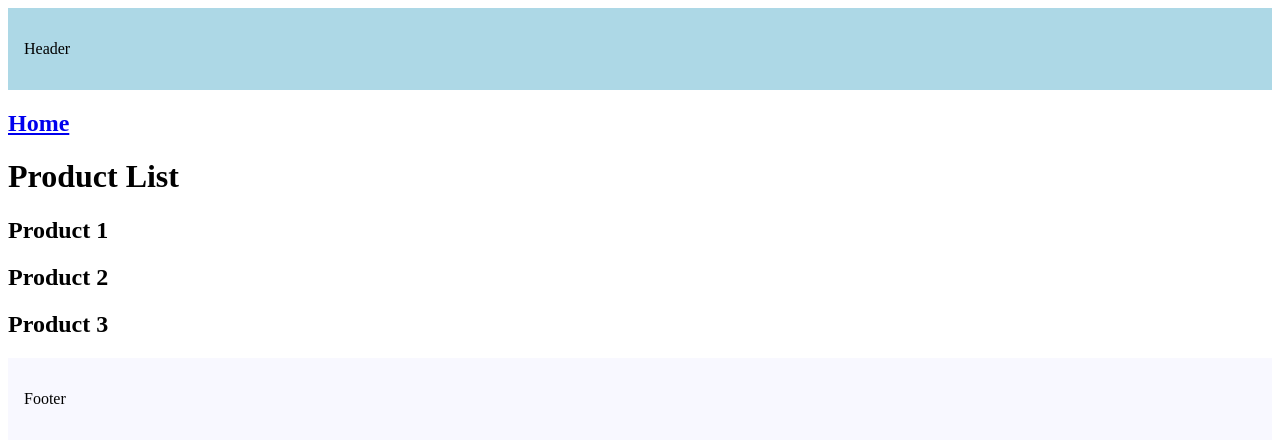
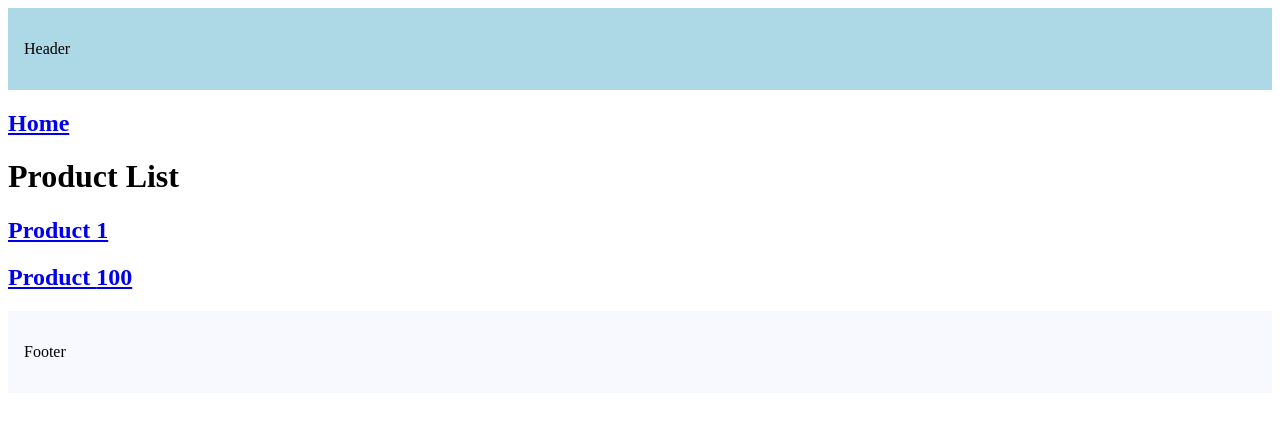
Before and after one commit to Abdul-Rahimm/First-app, a Next.js app in the folder nextapp/: page /products in a window 1280 px wide. Shown: the top 442 px of the page. Built offline with nearby package versions, Linux system fonts and the light colour scheme.

Commit message:
dynamic linking

```diff
--- a/nextapp/src/app/products/page.tsx
+++ b/nextapp/src/app/products/page.tsx
@@ -1,15 +1,22 @@
 import Link from "next/link";
 
 export default function ProductList() {
+  const productID = 100;
+
   return (
     <>
       <Link href={"/"}>
         <h2>Home </h2>
       </Link>
       <h1>Product List</h1>
-      <h2>Product 1</h2>
-      <h2>Product 2</h2>
-      <h2>Product 3</h2>
+      <h2>
+        <Link href={"/products/1"} replace>
+          Product 1
+        </Link>
+      </h2>
+      <h2>
+        <Link href={`/products/${productID}`}>Product {productID}</Link>
+      </h2>
     </>
   );
 }
```
